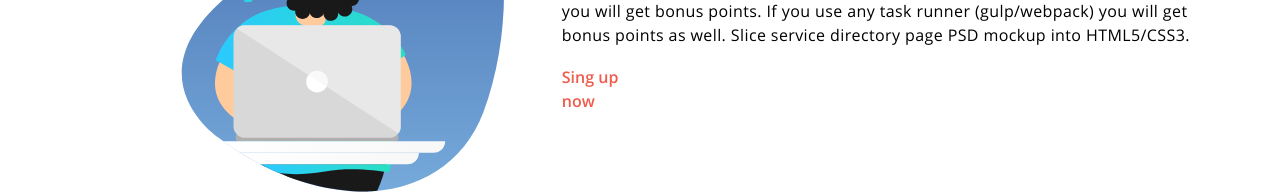
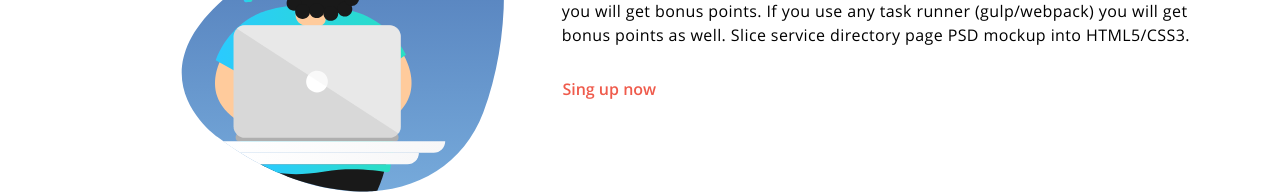
Before and after one commit to KrokaKrola/abztest2020, a React (Create React App) app: page / in a window 1280 px wide. Shown: the part 1080-1274 px from the top of the page. Built offline with nearby package versions, Linux system fonts and the light colour scheme; no server answers.

Commit message:
button fix

```diff
--- a/src/scss/About/About.scss
+++ b/src/scss/About/About.scss
@@ -35,7 +35,7 @@
   }
 
   .btn {
-    max-width: 93.5px
+    max-width: 95px;
   }
 }
 
--- a/src/scss/User/User.scss
+++ b/src/scss/User/User.scss
@@ -31,6 +31,8 @@
       display: block;
       margin: auto;
       position: relative;
+      object-fit: cover;
+      object-position: center;
     }
   }
 
```
